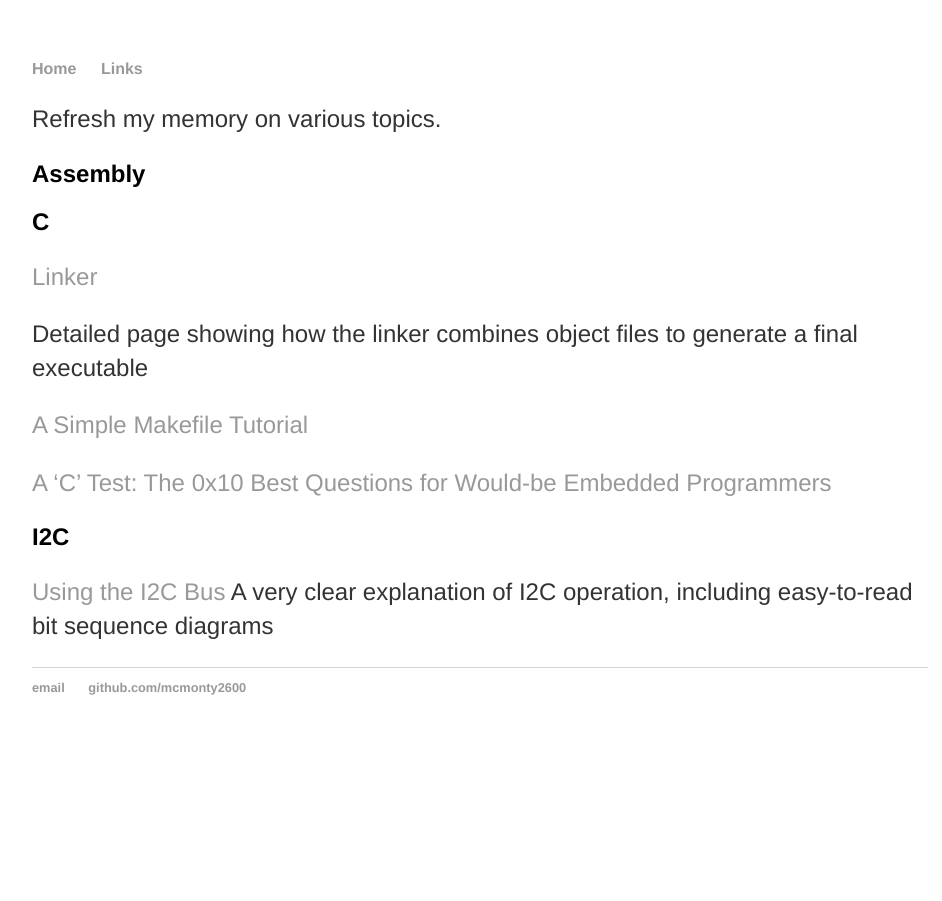
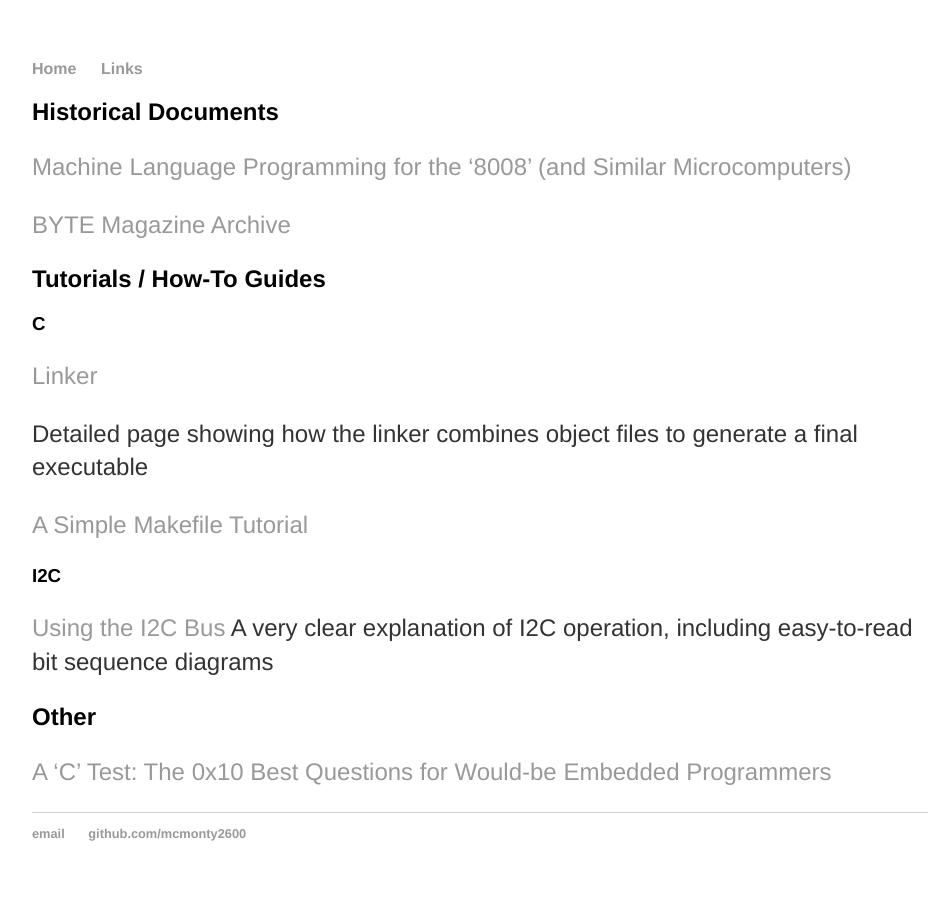
Before and after one commit to mcmonty2600/mcmonty2600.github.io, a Jekyll site: the page built from links/index.md, in a window 1280 px wide. Shown: the whole page, without its empty margins (160-1102 px from the left). Built offline with Jekyll 4.4.1, drawn with Linux system fonts in a browser that asks for light colours.

Commit message:
edits to links

```diff
--- a/links/index.md
+++ b/links/index.md
@@ -3,11 +3,16 @@ layout: default
 title: mcmonty2600 links
 ---
 
-Refresh my memory on various topics.
 
-## Assembly
+## Historical Documents
 
-## C
+[Machine Language Programming for the '8008' (and Similar Microcomputers)](http://www.scelbi.com/files/docs/books/Machine%20Language%20Programming%20For%20The%208008.pdf)
+
+[BYTE Magazine Archive](https://archive.org/details/byte-magazine)
+
+## Tutorials / How-To Guides
+
+### C
 
 [Linker](http://www.bravegnu.org/gnu-eprog/linker.html)
 
@@ -15,9 +20,12 @@ Detailed page showing how the linker combines object files to generate a final e
 
 [A Simple Makefile Tutorial](http://www.cs.colby.edu/maxwell/courses/tutorials/maketutor/)
 
-[A ‘C’ Test: The 0x10 Best Questions for Would-be Embedded Programmers](http://www.rmbconsulting.us/a-c-test-the-0x10-best-questions-for-would-be-embedded-programmers#_ftn1)
-
-## I2C
+### I2C
 
 [Using the I2C Bus](http://www.robot-electronics.co.uk/i2c-tutorial)
 A very clear explanation of I2C operation, including easy-to-read bit sequence diagrams
+
+
+## Other
+
+[A ‘C’ Test: The 0x10 Best Questions for Would-be Embedded Programmers](http://www.rmbconsulting.us/a-c-test-the-0x10-best-questions-for-would-be-embedded-programmers#_ftn1)
```
Also changed, not shown: _posts/2016-12-30-dealing-with-variables-1975.md (+1 -1 lines).
